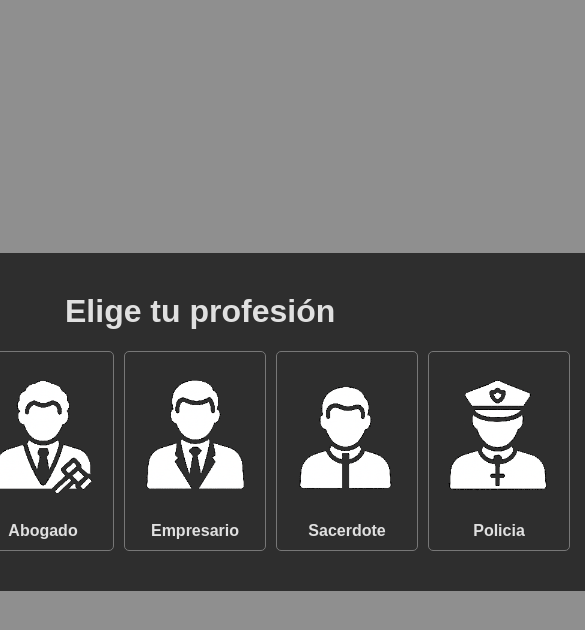
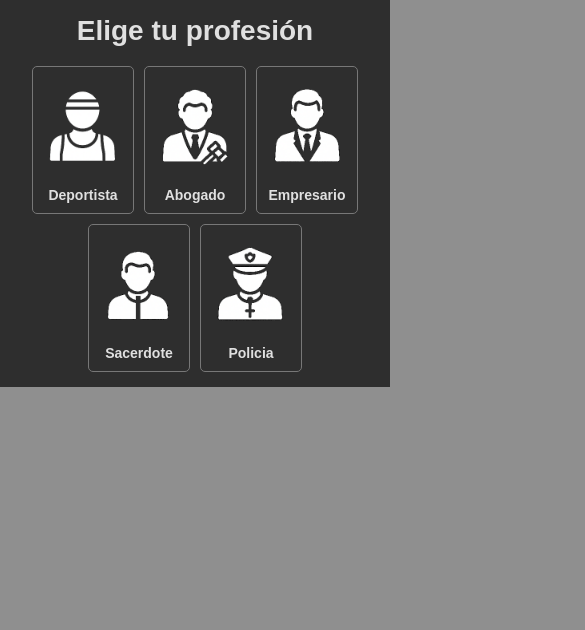
Before and after one commit to Lezeto/Proffesions-Mafia-Game, a React (Vite) app: page / in a window 390 px wide. Shown: the top 630 px of the page, 585 px wide, since content can reach past the window. Built offline with nearby package versions, Linux system fonts and the light colour scheme.

Commit message:
Responsive for smartphone

```diff
--- a/src/Game.css
+++ b/src/Game.css
@@ -2,27 +2,28 @@
 body {
   margin: 0;
   padding: 0;
-  background-color: #8f8f8f; /* gris claro, neutro */
+  background-color: #8f8f8f;
   display: flex;
-  justify-content: center; /* centrar horizontalmente */
-  align-items: center;     /* centrar verticalmente */
-  height: 100vh;
+  justify-content: center;
+  align-items: center;
+  min-height: 100vh;
   font-family: Arial, sans-serif;
+  box-sizing: border-box;
 }
 
 /* Estilo del juego */
 .game {
-  width: 1200px;
-  height: 100%;
+  width: 1200px; /* Desktop exacto */
+  height: auto;
   padding: 40px;
-  background-color: #2e2e2e; /* gris oscuro neutro */
-  color: #e0e0e0; /* texto gris claro */
-  box-sizing: border-box;
+  background-color: #2e2e2e;
+  color: #e0e0e0;
   display: flex;
   flex-direction: column;
   justify-content: flex-start;
-  overflow: hidden; /* evita scroll vertical */
+  overflow: hidden;
   font-size: 16px;
+  box-sizing: border-box;
 }
 
 /* Contenedores */
@@ -31,16 +32,15 @@ body {
   flex-direction: column;
   gap: 12px;
   margin-bottom: 20px;
-  flex-shrink: 0;
 }
 
+/* Misiones como fila en desktop */
 .missions {
   display: flex;
-  flex-wrap: nowrap; /* fila única */
-  overflow-x: auto;  /* scroll horizontal si no caben todas */
+  flex-wrap: nowrap;
+  overflow-x: auto;
   gap: 10px;
   margin-bottom: 20px;
-  flex-shrink: 0;
 }
 
 /* Contenedor de barra */
@@ -58,29 +58,29 @@ body {
 
 /* Fondo de barra */
 .bar-background {
-  flex: 0 0 25%; /* 25% del ancho de stats */
+  flex: 0 0 25%;
   height: 18px;
-  background-color: #555555; /* gris medio para barras de fondo */
+  background-color: #555555;
   border-radius: 10px;
   overflow: hidden;
 }
 
-/* Barra con color según tipo */
+/* Barras */
 .bar {
   height: 100%;
   transition: width 0.3s ease;
 }
 
 .hp-bar {
-  background-color: #ff4d4d; /* rojo moderado */
+  background-color: #ff4d4d;
 }
 
 .exp-bar {
-  background-color: #9b59b6; /* morado para EXP */
+  background-color: #9b59b6;
 }
 
 .stat-bar {
-  background-color: #58d68d; /* verde suave */
+  background-color: #58d68d;
 }
 
 /* Barra de cooldown */
@@ -93,7 +93,7 @@ body {
 
 /* Botones */
 button {
-  background-color: #4d4d4d; /* gris oscuro neutro */
+  background-color: #4d4d4d;
   color: #e0e0e0;
   border: 1px solid #e0e0e0;
   padding: 6px 12px;
@@ -104,7 +104,7 @@ button {
 }
 
 button:hover {
-  background-color: #6e6e6e; /* gris más claro al hover */
+  background-color: #6e6e6e;
 }
 
 button:disabled {
@@ -112,7 +112,7 @@ button:disabled {
   cursor: not-allowed;
 }
 
-/* Profesiones (elección) */
+/* Profesiones */
 .professions {
   display: flex;
   gap: 10px;
@@ -157,16 +157,17 @@ button:disabled {
   vertical-align: middle;
 }
 
-/* Misiones como cuadrados, fila horizontal */
+/* Misiones como cuadrados */
 .mission {
-  flex: 0 0 16%; /* ancho para 5 misiones en fila */
-  border: 1px solid #777777; /* gris medio */
+  flex: 0 0 16%;
+  border: 1px solid #777777;
   padding: 10px;
   border-radius: 5px;
-  background-color: #4d4d4d; /* gris oscuro neutro */
+  background-color: #4d4d4d;
   display: flex;
   flex-direction: column;
   gap: 6px;
+  font-size: 14px;
 }
 
 .titulo {
@@ -198,9 +199,66 @@ p {
 
 h2 {
   margin-block-start: 9px;
-
 }
 
 h1 {
-    margin-block-start: 0px;
+  margin-block-start: 0px;
 }
+
+/* --------- MEDIA QUERIES PARA MÓVILES --------- */
+@media (max-width: 768px) {
+  body {
+    align-items: flex-start;
+    padding: 0;
+  }
+
+  .game {
+    width: 100vw; /* usa todo el ancho de pantalla */
+    max-width: 100vw;
+    padding: 15px;
+    font-size: 14px;
+  }
+
+  .profession-choice img {
+    max-width: 100px;
+    max-height: 100px;
+  }
+
+  .profession-icon {
+    width: 60px;
+    height: 60px;
+  }
+
+  /* Barras ocupan todo el ancho del contenedor */
+  .bar-background {
+    flex: 1;
+  }
+
+  /* Misiones ocupan todo el ancho en columna */
+  .missions {
+    display: flex;
+    flex-direction: column;
+    gap: 10px;
+  }
+
+  .mission {
+    width: 95%;
+    font-size: 13px;
+    padding: 8px;
+  }
+
+  .titulo {
+    margin-inline-start: 0;
+    text-align: center;
+  }
+
+  .bar-container label {
+    width: 70px;
+    font-size: 13px;
+  }
+
+  .bar-container span {
+    width: 40px;
+    font-size: 13px;
+  }
+}
```
